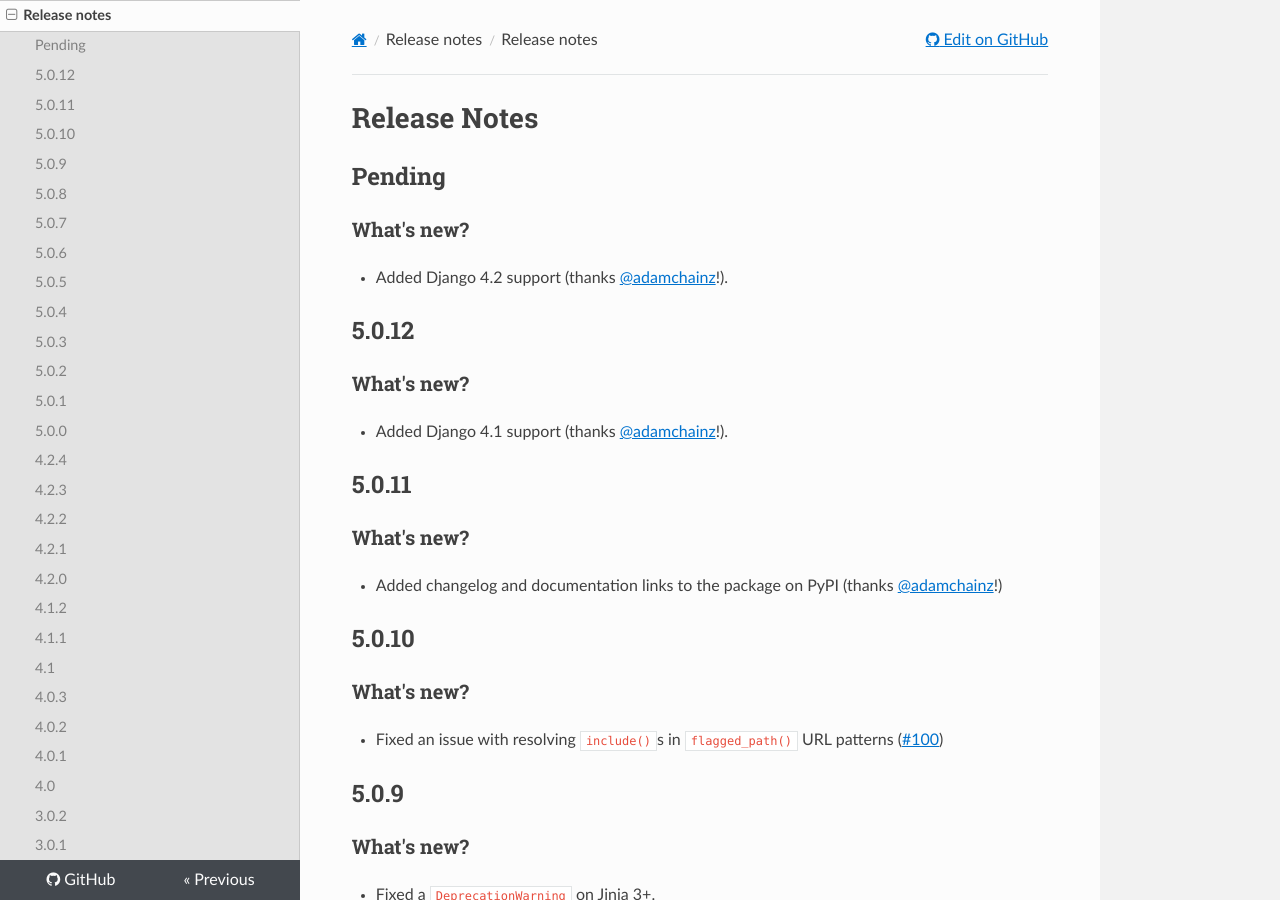
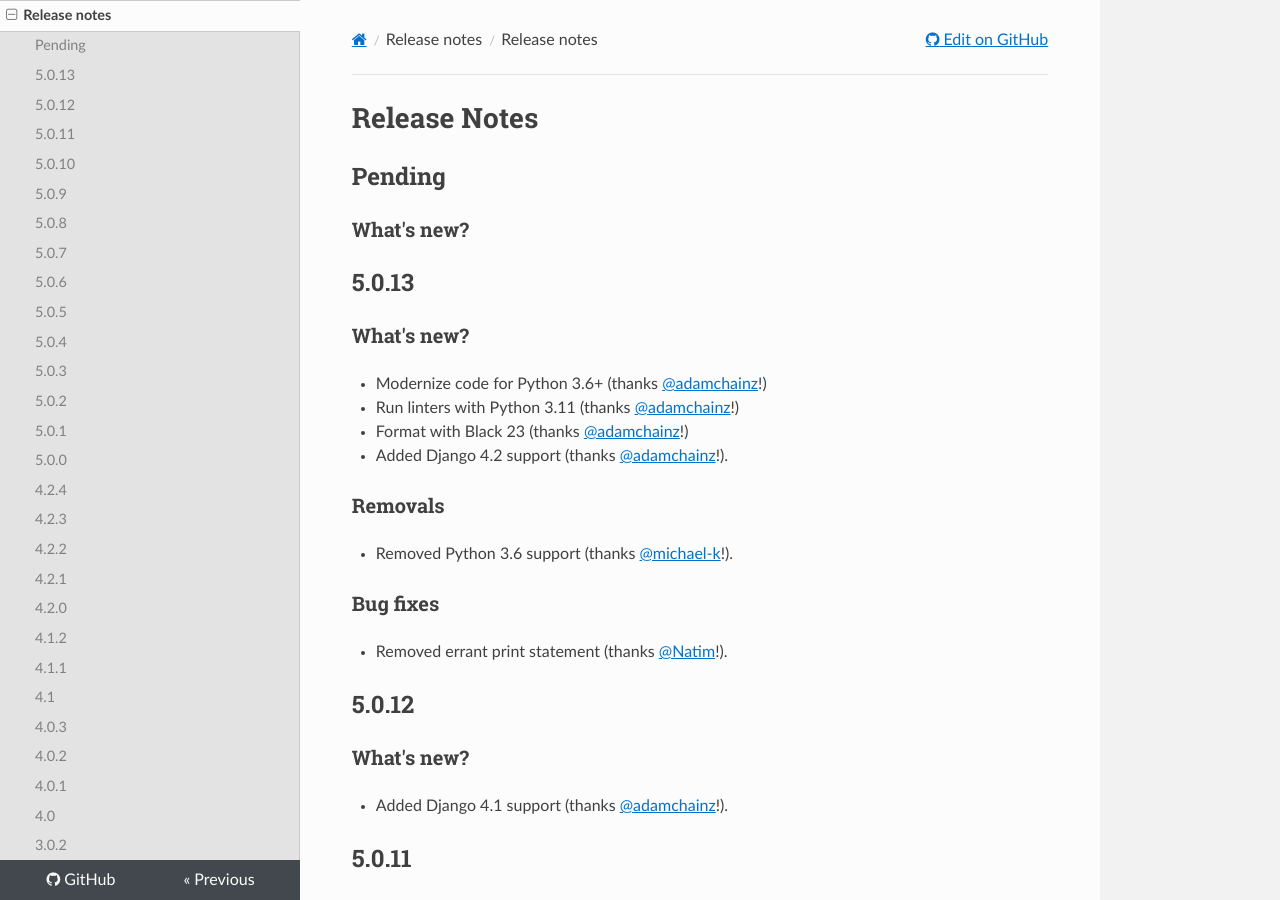
Before and after one commit to cfpb/django-flags, an MkDocs documentation site: the page built from docs/releasenotes.md, in a window 1280 px wide and 900 px high. Built offline with MkDocs 1.6.1, drawn with Linux system fonts in a browser that asks for light colours; nearby versions of some CDN libraries.

Commit message:
Prep for 5.0.13 release

```diff
--- a/docs/releasenotes.md
+++ b/docs/releasenotes.md
@@ -4,7 +4,23 @@
 
 ### What's new?
 
+
+## 5.0.13
+
+### What's new?
+
+- Modernize code for Python 3.6+ (thanks [@adamchainz](https://github.com/adamchainz)!)
+- Run linters with Python 3.11 (thanks [@adamchainz](https://github.com/adamchainz)!)
+- Format with Black 23 (thanks [@adamchainz](https://github.com/adamchainz)!)
 - Added Django 4.2 support (thanks [@adamchainz](https://github.com/adamchainz)!).
+
+### Removals
+
+- Removed Python 3.6 support (thanks [@michael-k](https://github.com/michael-k)!).
+
+### Bug fixes
+
+- Removed errant print statement (thanks [@Natim](https://github.com/Natim)!).
 
 
 ## 5.0.12
--- a/setup.py
+++ b/setup.py
@@ -1,7 +1,7 @@
 from setuptools import find_packages, setup
 
 
-install_requires = ["Django>=1.11"]
+install_requires = ["Django>=2.2"]
 
 testing_extras = [
     "coverage>=3.7.0",
@@ -28,7 +28,7 @@ setup(
     long_description=open("README.md", encoding="utf-8").read(),
     long_description_content_type="text/markdown",
     license="CC0",
-    version="5.0.12",
+    version="5.0.13",
     include_package_data=True,
     packages=find_packages(),
     python_requires=">=3.7",
```
